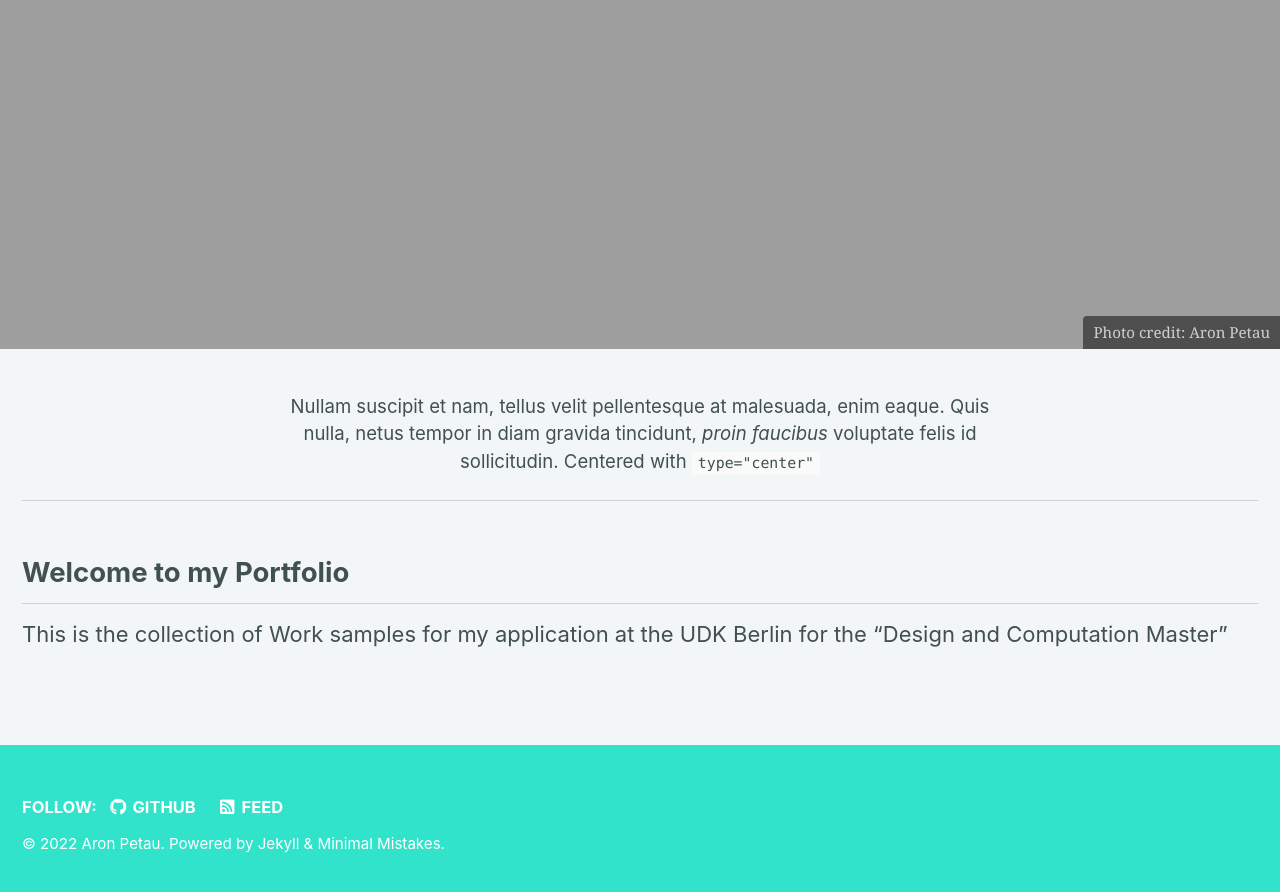
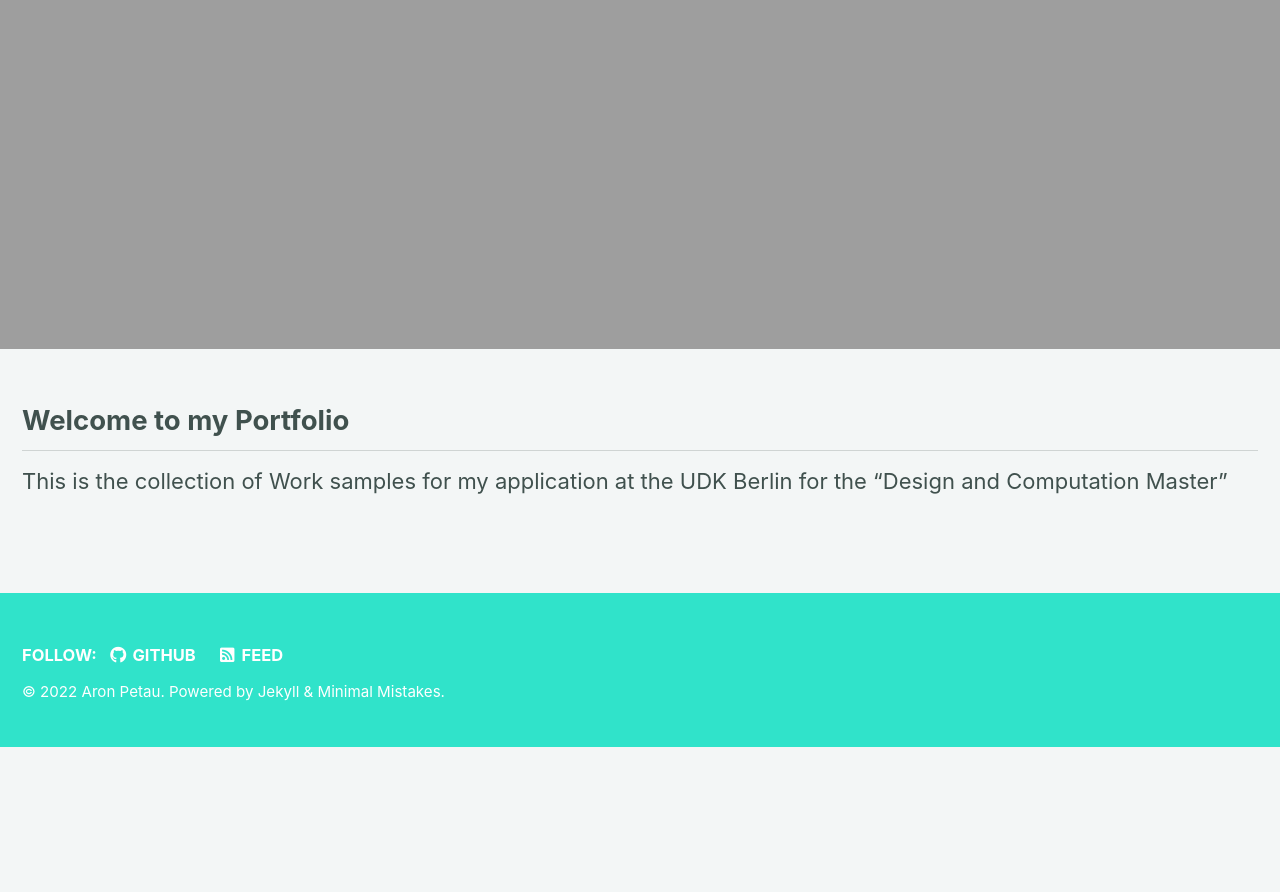
Before and after one commit to arontaupe/portfolio, a Jekyll site: the page built from _pages/home.md, in a window 1280 px wide and 900 px high, scrolled down 710 px. Shown: the top 892 px of the window. Built offline with Jekyll 4.4.1, drawn with Linux system fonts in a browser that asks for light colours; cached includes are drawn as plain includes; after the commit the page ends 1457 px from its top, so only the background shows below that.

Commit message:
Update home.md

```diff
--- a/_pages/home.md
+++ b/_pages/home.md
@@ -12,17 +12,9 @@ header:
   actions:
     - label: "Directly to the Portfolio"
       url: "https://arontaupe.github.io/portfolio/portfolio"
-  caption: "Photo credit: Aron Petau"
 excerpt: "I am saying something very inspiring"
-intro:
-  - excerpt: 'Nullam suscipit et nam, tellus velit pellentesque at malesuada, enim eaque. Quis nulla, netus tempor in diam gravida tincidunt, *proin faucibus* voluptate felis id sollicitudin. Centered with `type="center"`'
-
-
 
 ---
-
-{% include feature_row id="intro" type="center" %}
-
 
 ## Welcome to my Portfolio
 
```
